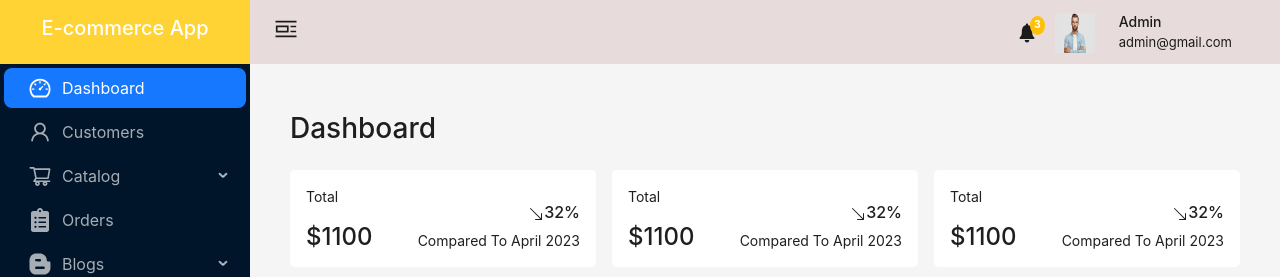
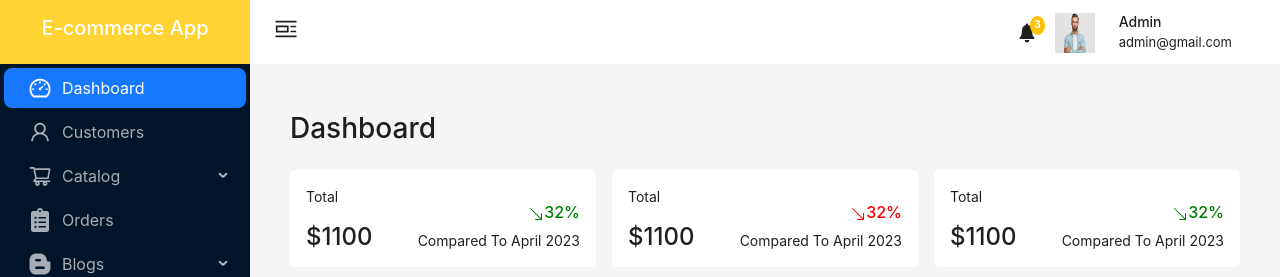
Before and after one commit to vit718/ElectronStore_MERN, a React (Create React App) app in the folder admin-dashboard/: page /admin in a window 1280 px wide. Shown: the top 277 px of the page. Built offline with nearby package versions, Linux system fonts and the light colour scheme; the HTML template or start-up script is replaced by a standard one.

Commit message:
feat: add style for Dashboard page

```diff
--- a/admin-dashboard/src/index.css
+++ b/admin-dashboard/src/index.css
@@ -57,7 +57,13 @@ body {
 }
 
 main {
+  height: 85vh;
   overflow-y: scroll;
+  background-color: transparent !important;
+}
+
+main::-webkit-scrollbar {
+  width: 0px;
 }
 
 .ant-menu-title-content {
@@ -80,5 +86,13 @@ main {
 }
 
 .ant-layout-header {
-  background-color: rgb(231, 219, 219);
+  background-color: white;
 }
+
+.green {
+  color: green;
+}
+
+.red {
+  color: red;
+}
```
